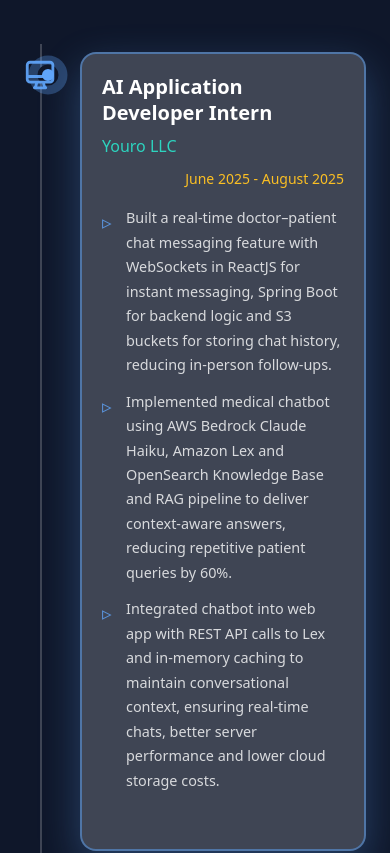
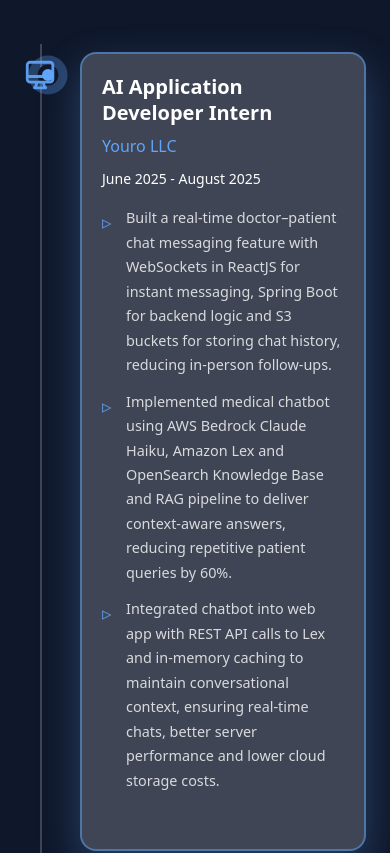
Before and after one commit to saloniredij/my-portfolio, a React (Vite) app: page / in a window 390 px wide. Shown: the part 1960-2813 px from the top of the page. Built offline with nearby package versions, Linux system fonts and the light colour scheme.

Commit message:
fixed responsive resolution issues

```diff
--- a/src/styles/sections/education.css
+++ b/src/styles/sections/education.css
@@ -215,7 +215,25 @@
       grid-template-columns: 1fr; max-width: 100%;
     }
     .education-card-new {
-      width: 100%; padding: 1.25rem;
+      width: 100%; padding: 1.25rem; flex-direction: column; gap: 1rem;
+    }
+    .education-card-row-1 {
+      flex-direction: column; align-items: flex-start; gap: 0.5rem;
+    }
+    .education-year {
+      white-space: normal; font-size: 0.8125rem;
+    }
+    .education-card-row-2 {
+      flex-direction: column; align-items: flex-start; gap: 0.75rem;
+    }
+    .education-degree-name {
+      font-size: 0.95rem;
+    }
+    .education-gpa {
+      align-self: flex-start; font-size: 0.8125rem;
+    }
+    .education-card-logo {
+      display: none;
     }
     .certification-card { padding: 1rem; }
     .education-logo-circle { width: 3.5rem; height: 3.5rem; font-size: 0.75rem; }
--- a/src/styles/sections/experience.css
+++ b/src/styles/sections/experience.css
@@ -111,16 +111,16 @@
   html.dark .timeline-card-title-vertical { color: rgb(255,255,255); }
 
   .timeline-card-period-vertical {
-    font-family: var(--font-family-brand); font-size: 0.875rem; font-weight: 500; color: rgb(245,158,11);
+    font-family: var(--font-family-brand); font-size: 0.875rem; font-weight: 500; color: rgb(255,255,255);
     margin-bottom: 1rem; width: 100%; text-align: left; white-space: nowrap;
   }
-  html.dark .timeline-card-period-vertical { color: rgb(251,191,36); }
+  html.dark .timeline-card-period-vertical { color: rgb(255,255,255); }
 
   .timeline-card-company-vertical {
-    font-family: var(--font-family-brand); font-size: 1rem; font-weight: 500; color: rgb(20,184,166);
+    font-family: var(--font-family-brand); font-size: 1rem; font-weight: 500; color: rgb(37,99,235);
     margin-bottom: 0.5rem; word-wrap: break-word; overflow-wrap: break-word; width: 100%; text-align: left;
   }
-  html.dark .timeline-card-company-vertical { color: rgb(45,212,191); }
+  html.dark .timeline-card-company-vertical { color: rgb(96,165,250); }
 
   .timeline-card-description-vertical {
     font-family: var(--font-family-brand); font-size: 0.95rem; line-height: 1.6; color: rgb(0,0,0); opacity: 0.8;
@@ -196,7 +196,8 @@
     .timeline-card-marker-vertical { left: 2rem; transform: translateX(-50%); }
     .timeline-card-content-vertical { width: 100%; max-width: 100%; }
 
-    .timeline-card-vertical.left .timeline-card-period-vertical { text-align: right; white-space: nowrap; }
+    .timeline-card-vertical.left .timeline-card-period-vertical {
+      white-space: nowrap; }
     .timeline-card-vertical.right .timeline-card-period-vertical { text-align: left; white-space: nowrap; }
     .timeline-card-period-vertical { white-space: normal; }
 
```
